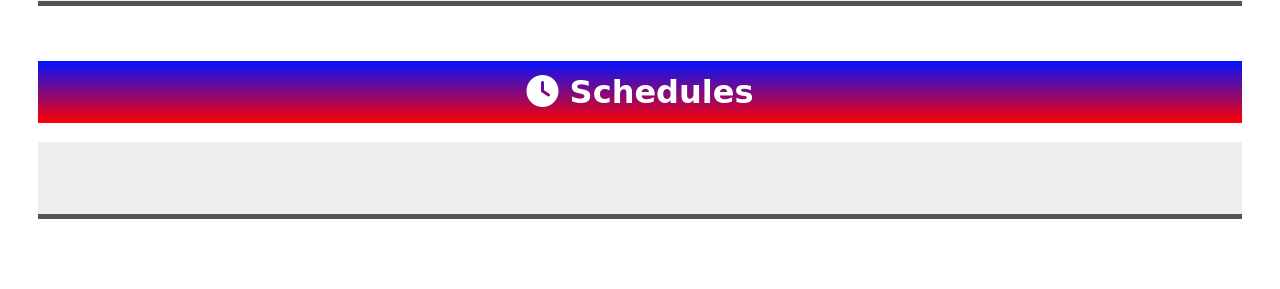
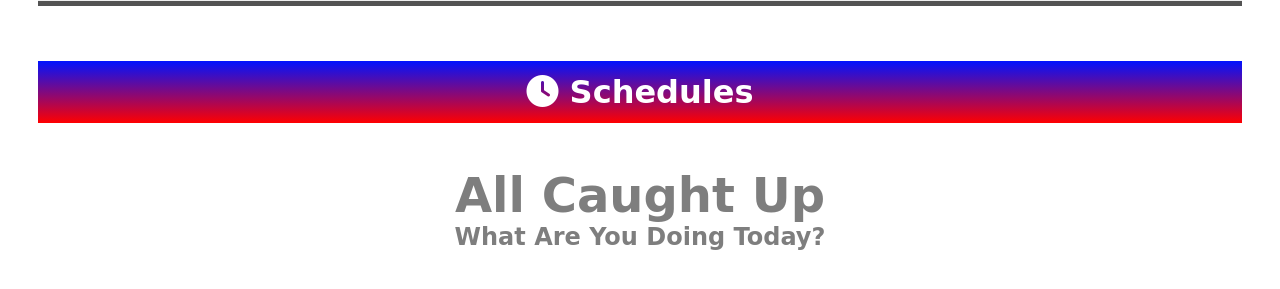
Before and after one commit to SamRB-dev/OrganizToday, a Django app: page / in a window 1280 px wide. Shown: the part 404-693 px from the top of the page. Run offline with Django 4.2, Linux system fonts and the light colour scheme; data that the repository does not hold is empty; some libraries are stand-ins or nearby versions; some web fonts are replaced.

Commit message:
Some Changes in CSS

```diff
--- a/main/static/css/index.css
+++ b/main/static/css/index.css
@@ -8,14 +8,14 @@ body {
 
 *::selection {
   color: black;
-    background-color:yellow;
+  background-color: yellow;
 }
 
 .title {
   font-size: 2rem;
   text-align: center;
   padding: 1% 2%;
-    background-image: linear-gradient(#0013ff,#ff0000);
+  background-image: linear-gradient(#0013ff, #ff0000);
   color: white;
 }
 
@@ -23,11 +23,11 @@ body {
   background-color: #eee;
   box-shadow: 0px 5px #535353;
   padding: 3%;
-    margin-bottom:5%;
+  margin-bottom: 5%;
 }
 
 #label {
-    font-size:1.5rem;
+  font-size: 1.5rem;
 }
 
 input {
@@ -51,8 +51,7 @@ input {
   padding: 8px 35px;
   color: white;
   font-size: 1.2rem;
-    transition:
-        color 0.5s ease-in;
+  transition: color 0.5s ease-in;
 }
 
 .form-buttons:hover {
@@ -62,3 +61,10 @@ input {
 .submit {
   background-color: #00ff00;
 }
+
+.if-empty {
+  opacity: 0.5;
+  text-align: center;
+  font-size: 1.5rem;
+  margin: 25px 0px;
+}
--- a/main/templates/main/index.html
+++ b/main/templates/main/index.html
@@ -21,23 +21,51 @@
         <!-- javascript:void(0) prevents page refresh on button click -->
         {% csrf_token %}
         <label for="title" id="label">Title</label><br />
-        <input type="text" name="title" id="title" oninput="countTitle()" placeholder="Cleaning the house" required />
+        <input
+          type="text"
+          name="title"
+          id="title"
+          oninput="countTitle()"
+          placeholder="Cleaning the house"
+          required
+        />
         <label class="char-count"><span id="chars">0</span>/150</label>
-        <br><br>
-        <label for="duration" id="label">Duration</label><br>
-        <input type="text" name="duration" id="duration" placeholder="8am to 9am" oninput="countDuration()" onload="countDuration()" required>
+        <br /><br />
+        <label for="duration" id="label">Duration</label><br />
+        <input
+          type="text"
+          name="duration"
+          id="duration"
+          placeholder="8am to 9am"
+          oninput="countDuration()"
+          onload="countDuration()"
+          required
+        />
         <label class="char-count"><span id="time">0</span>/50</label>
-        <br><br>
-        <button class="form-buttons" onclick="javascript:void(0);Reset()">Reset</button>
+        <br /><br />
+        <button class="form-buttons" onclick="javascript:void(0);Reset()">
+          <!--
+            javascript:void(0): a Pseudo url preventing the reset button to roload page on
+            click
+          -->
+          Reset
+        </button>
         <button class="form-buttons submit">Submit</button>
       </form>
     </div>
     <div class="output-area">
       <h1 class="title"><i class="fa-solid fa-clock"></i> Schedules</h1>
-      <br>
-      <div class="schedule input-area">
+      <br />
+      <div class="schedules">
         {% for schedule in data %}
-          <p>{{ schedule }}</p>
+        <div class="schedule">
+          <p>{{ schedule.title }}</p>
+        </div>
+        {% empty %}
+        <div class="if-empty">
+          <h1>All Caught Up</h1>
+          <h4>What Are You Doing Today?</h4>
+        </div>
         {% endfor %}
       </div>
     </div>
```
Also changed, not shown: db.sqlite3. Lines whose indentation alone changed are shown as unchanged.
